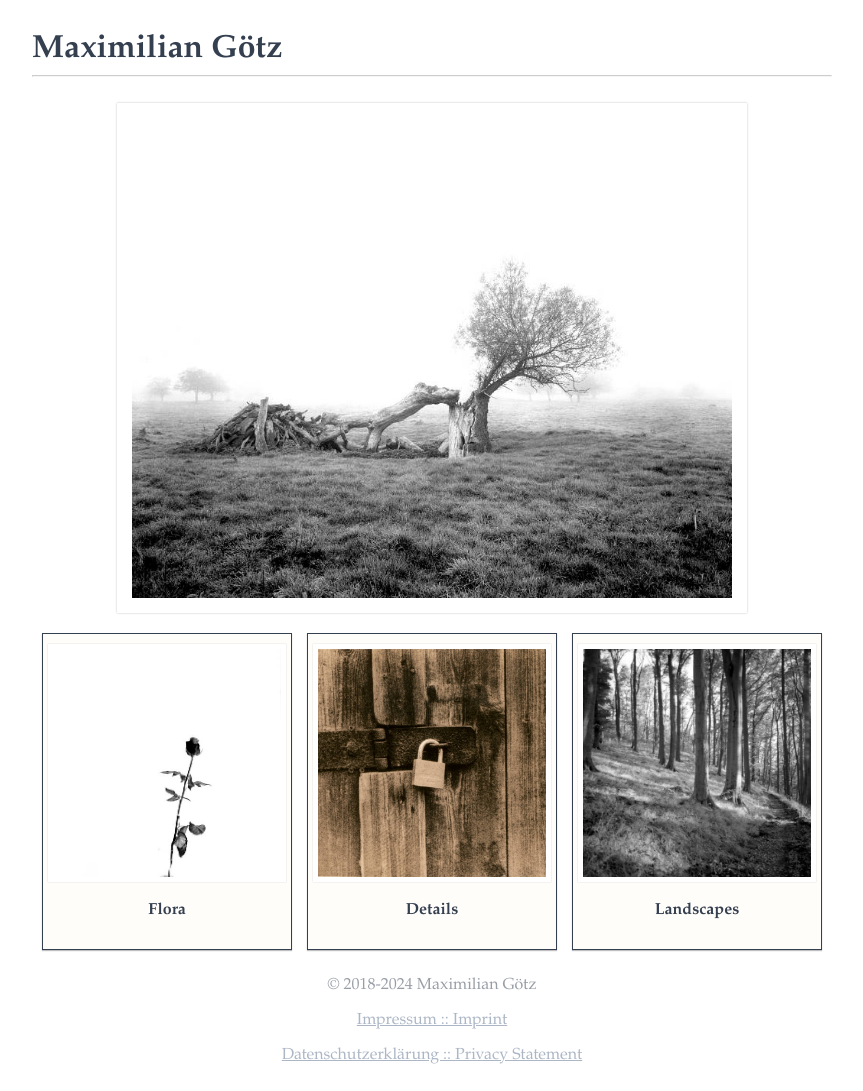
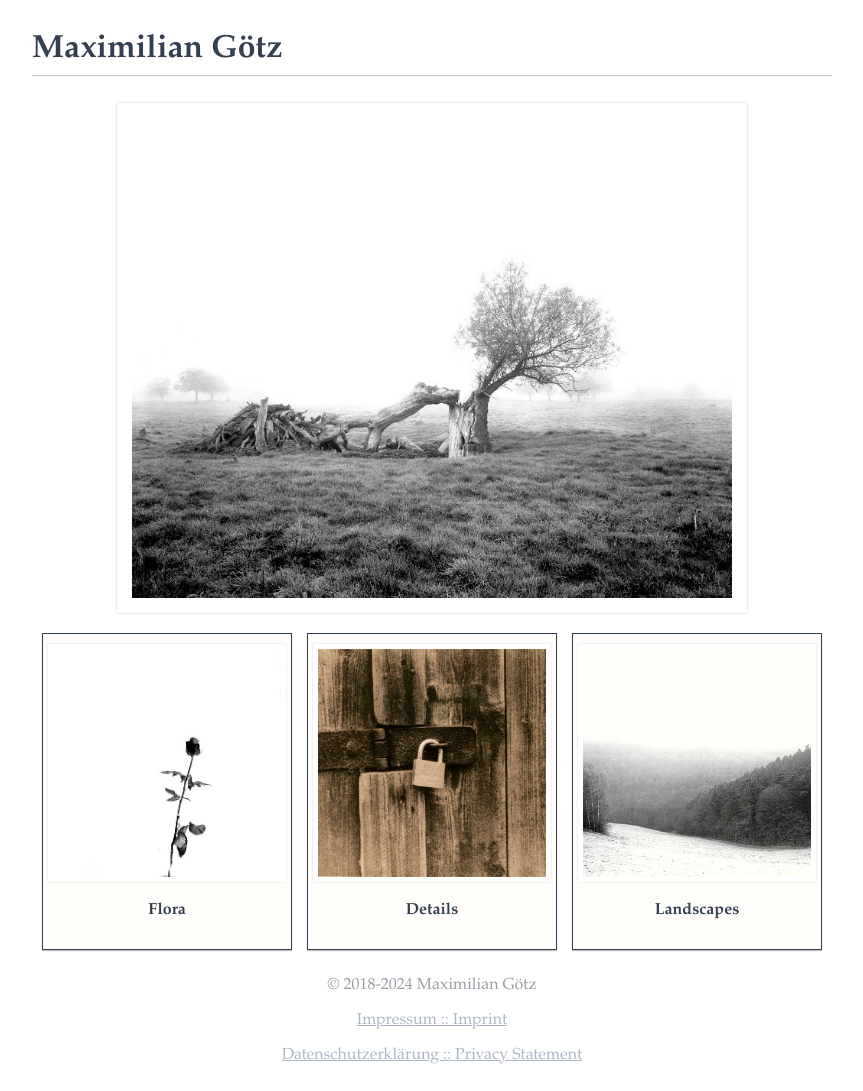
Before and after one commit to ImMaax/immaax.github.io, a Jekyll site: the page built from index.html, in a window 1280 px wide. Shown: the whole page, without its empty margins (208-1071 px from the left). Built offline with Jekyll 4.4.1, drawn with Linux system fonts in a browser that asks for light colours.

Commit message:
rodenberg alm

```diff
--- a/albums/landscapes.html
+++ b/albums/landscapes.html
@@ -3,6 +3,10 @@
 title: Landscapes
 description: Landscapes Photo Album
 photos:
+  -
+    title: Rodenberg Alm
+    file: rodenberg-alm.jpg
+    details: "Print on 18x24cm RC paper from a 4x5 negative"
   -
     title: Between The Trees
     file: between-the-trees.jpg
--- a/index.html
+++ b/index.html
@@ -4,6 +4,7 @@
 description: Welcome to the homepage of Maximilian Götz
 gallery:
   - deterioration.jpg
+  - rodenberg-alm.jpg
   - locked-lithed.jpg
   - petals-lithed.jpg
   - violator.jpg
@@ -20,7 +21,7 @@
   -
     title: Landscapes
     id: landscapes
-    photo: between-the-trees.jpg
+    photo: rodenberg-alm.jpg
 ---
 
 <div id="home-gallery-cont">
```
Also changed, not shown: assets/img/photos/rodenberg-alm.jpg (added).
